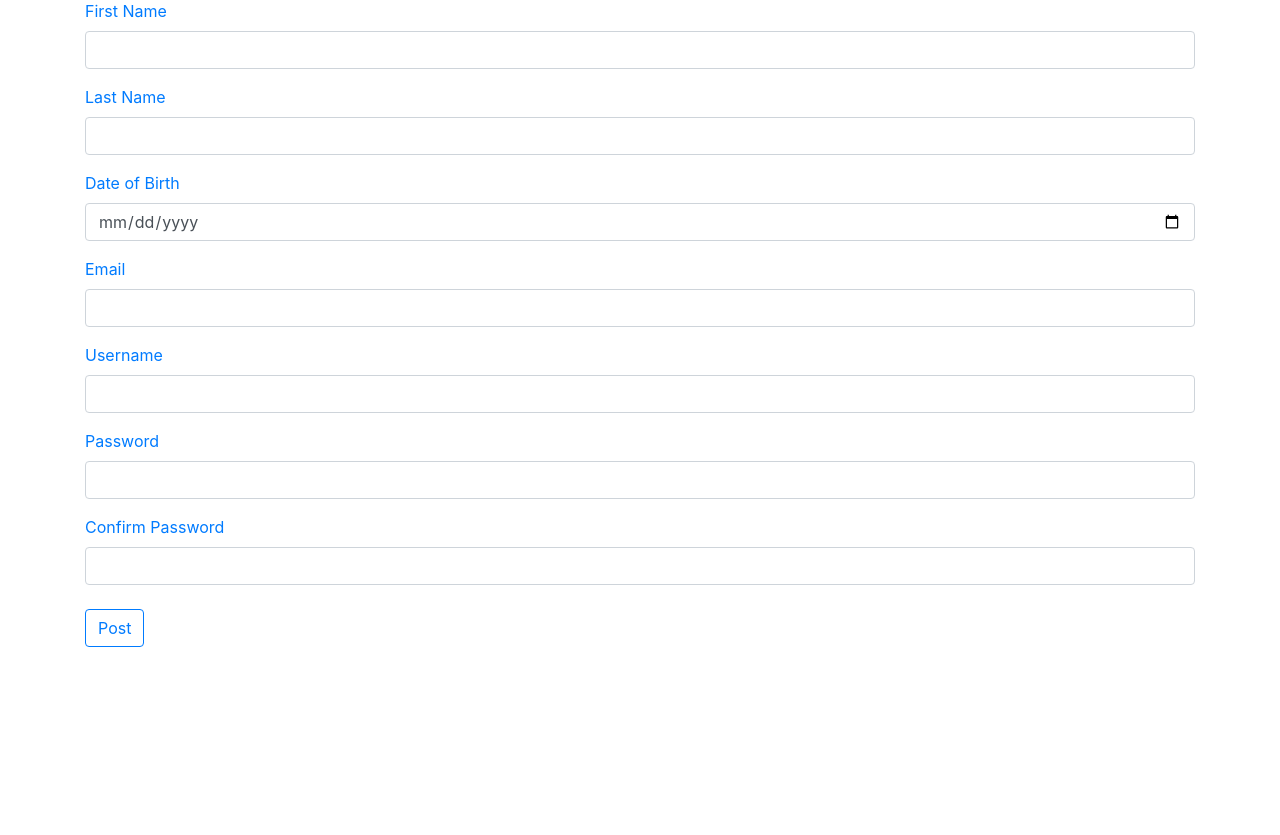
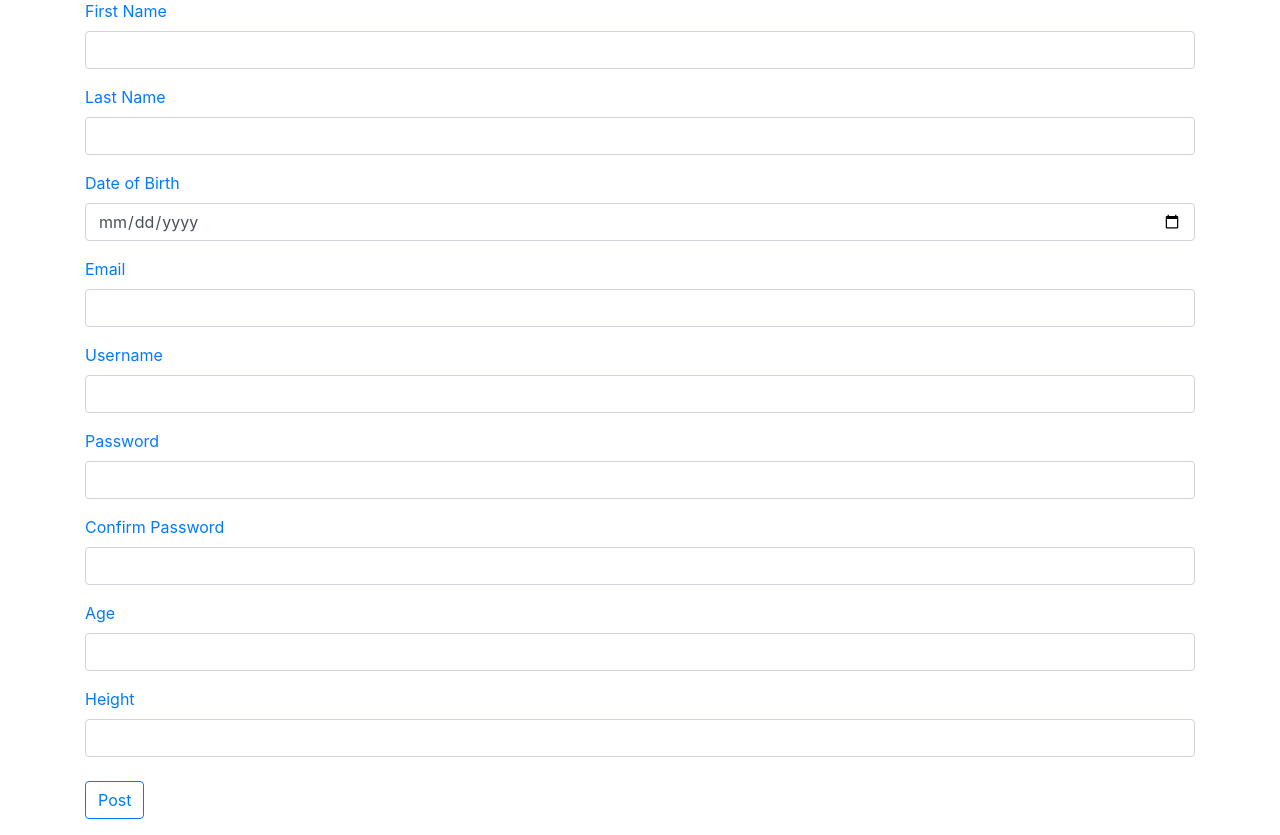
Before and after one commit to danielc92/flask_forms, a Flask app: page / in a window 1280 px wide. Shown: the part 83-918 px from the top of the page. Before the commit the page ends 730 px from the top, so only its background shows below. Run offline with Flask 2, Linux system fonts and the light colour scheme; some libraries are stand-ins or nearby versions.

Commit message:
Added Float and Integer validators with examples.

```diff
--- a/main.py
+++ b/main.py
@@ -12,7 +12,9 @@ def someform():
 	form = someForm()
 
 	if form.validate_on_submit():
-
+		print(form.age.data, type(form.age.data))
+		print(form.height.data, type(form.height.data))
+		print(form.username.data, type(form.username.data))
 		return redirect(url_for('success'))
 
 	return render_template('someform.html', form = form)
--- a/templates/someform.html
+++ b/templates/someform.html
@@ -82,6 +82,24 @@
             {% endfor %}
             </div>
 
+            <div class = "form-group">
+            {{ form.age.label(class_="text-primary") }}
+            {{ form.age(class_="form-control mb-3", type="number") }}
+
+            {% for error in form.age.errors %}
+                <code class = "text-danger small">{{ error }}</code>
+            {% endfor %}
+            </div>
+
+            <div class = "form-group">
+            {{ form.height.label(class_="text-primary") }}
+            {{ form.height(class_="form-control mb-3", type="number", step="0.1") }}
+
+            {% for error in form.height.errors %}
+                <code class = "text-danger small">{{ error }}</code>
+            {% endfor %}
+            </div>
+
             <input class="btn btn-outline-primary mt-2" type="submit" value="Post">
         </form>
 
--- a/theforms.py
+++ b/theforms.py
@@ -1,5 +1,5 @@
 from flask_wtf import FlaskForm
-from wtforms import StringField, PasswordField, validators, DateField
+from wtforms import StringField, IntegerField, FloatField,PasswordField, validators, DateField
 from wtforms.validators import ValidationError
 from wtforms.fields.html5 import EmailField
 import string
@@ -37,6 +37,7 @@ def checkDate(form, field):
 	if user_dob > today:
 		raise ValidationError("Invalid birthday, you are not a time traveller.")
 
+
 class someForm(FlaskForm):
 
 	name = StringField('First Name',
@@ -70,3 +71,11 @@ class someForm(FlaskForm):
 	confirm_password = PasswordField('Confirm Password',
 		[validators.InputRequired(),
 		validators.EqualTo('password', message = "Passwords have to match dude.")])
+
+	age = IntegerField("Age",
+		[validators.InputRequired(),
+		validators.NumberRange(min=1,max =120, message = "Age must be between 1-120")])
+
+	height = FloatField("Height",
+		[validators.InputRequired(),
+		validators.NumberRange(min=50.5, max=250.3, message="Height must be between 50.5 and 250.3")])
```
Also changed, not shown: 1 other file.
